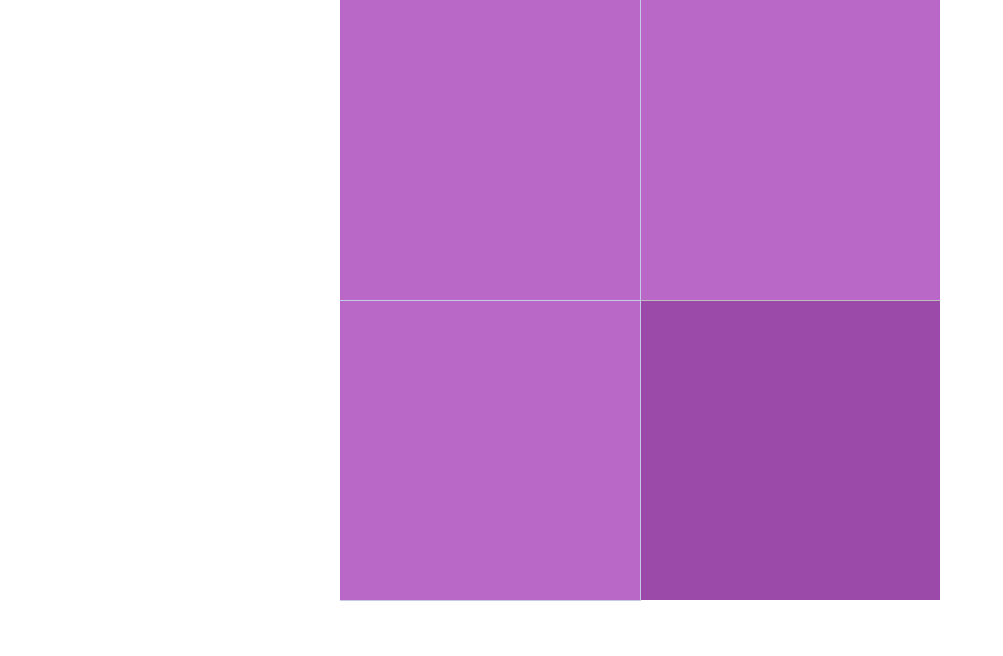
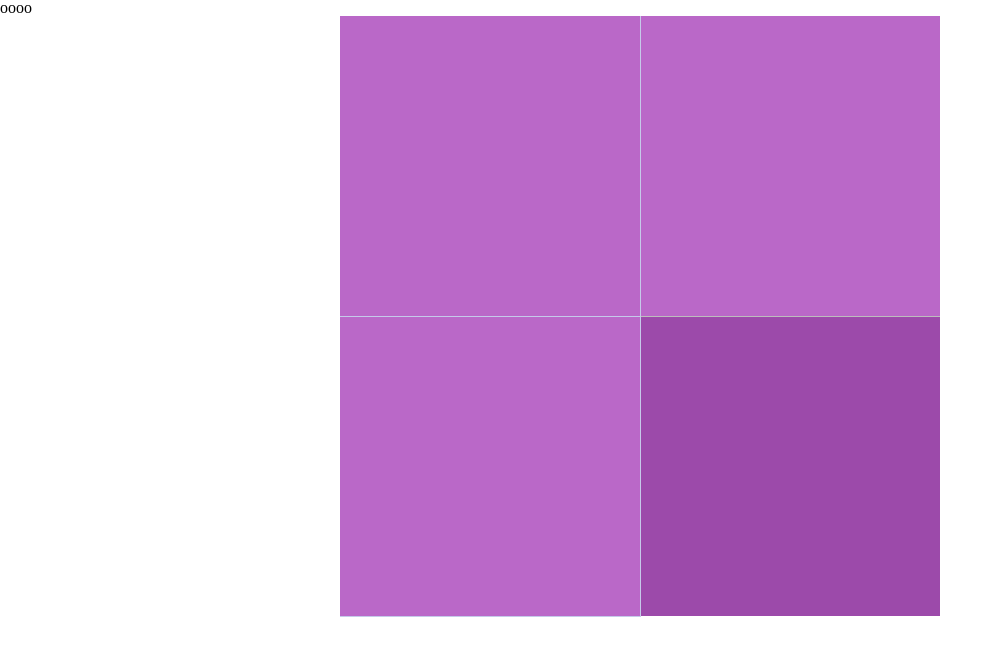
Before and after one commit to DarkFlameMastaa/laoxiazi.io, a plain HTML site: page index.html in a window 1280 px wide. Shown: the whole page, without its empty margins (0-1003 px from the left). Drawn offline with Linux system fonts and the light colour scheme.

Commit message:
我删了音乐加了ooo

```diff
--- a/index.html
+++ b/index.html
@@ -7,8 +7,8 @@
 		<link rel="stylesheet" type="text/css" href="CSS/style.css"/>
 	</head>
 	<body>
+		oooo
 		<ul id="box">
-
 		</ul>
 		<script type="text/javascript" src="js/addOnLoad.js"></script>
 		<script type="text/javascript" src="js/zhishi.js"></script>
```
Also changed, not shown: img/1.jpg (deleted), img/2.jpg (deleted), img/3.jpg (deleted), img/4.jpg (deleted).
